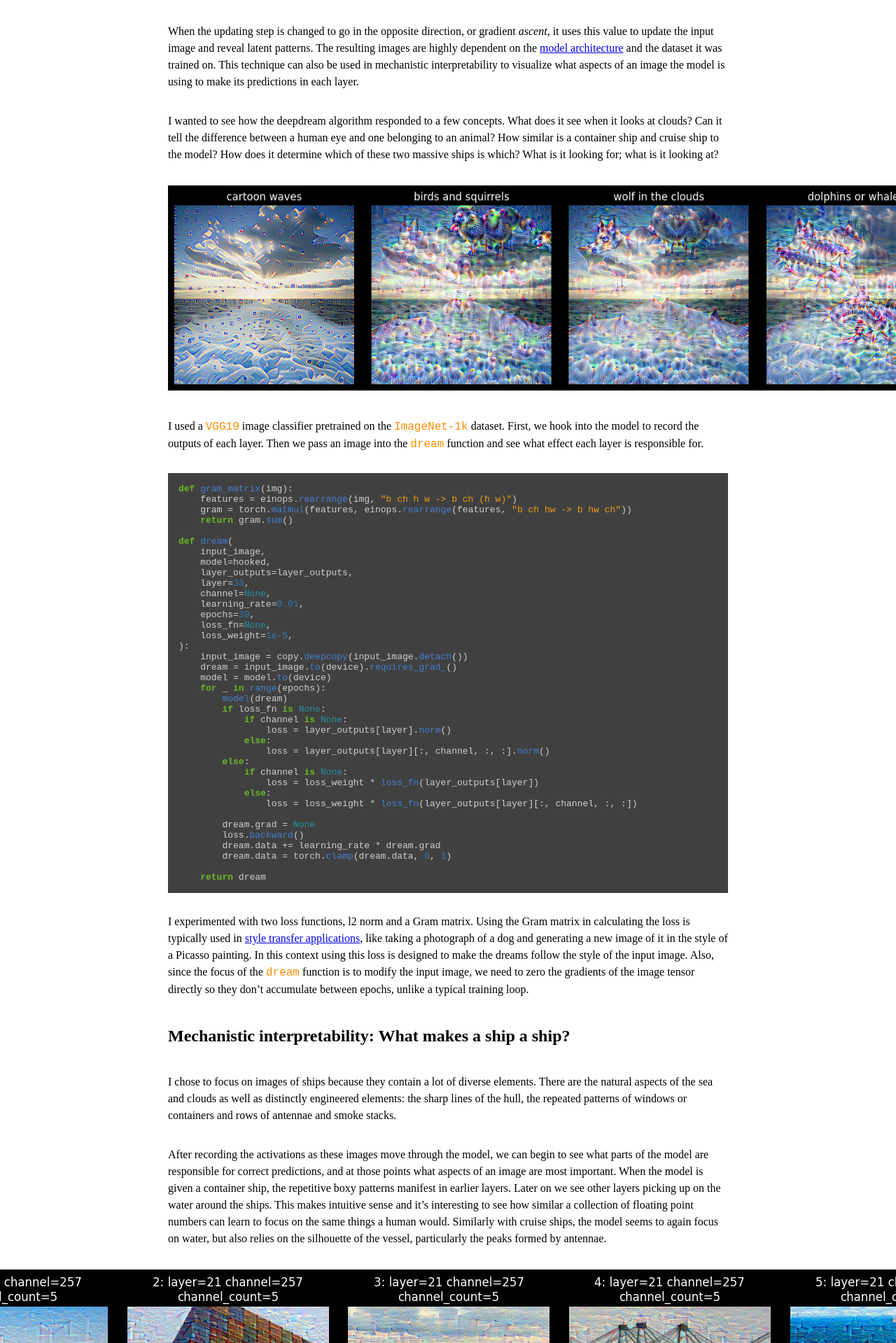
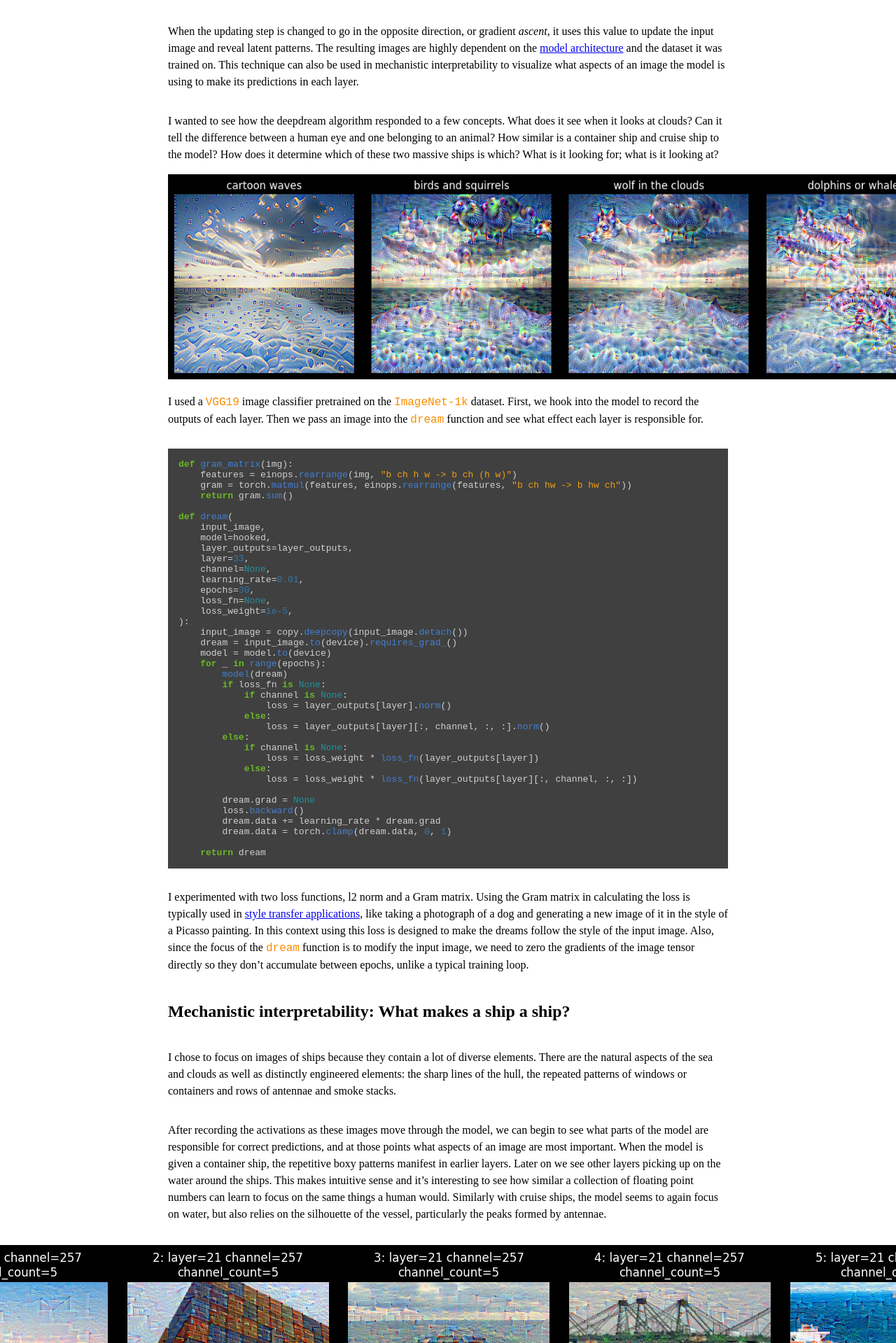
Before and after one commit to benarnav/benarnav.github.io, a Jekyll site: the page built from posts/dream_mech_interp.md, in a window 1280 px wide. Shown: the part 1407-3326 px from the top of the page at 70% size. Built offline with Jekyll 4.4.1, drawn with Linux system fonts in a browser that asks for light colours.

Commit message:
update layout

````diff
--- a/posts/dream_mech_interp.md
+++ b/posts/dream_mech_interp.md
@@ -20,9 +20,9 @@ When training most machine learning models, a loss is calculated at each step th
 When the updating step is changed to go in the opposite direction, or gradient *ascent*, it uses this value to update the input image and reveal latent patterns. The resulting images are highly dependent on the [model architecture](https://miro.medium.com/v2/resize:fit:900/0*v4YDpwhBGF-B42E4.png){:target="_blank" rel="noopener"} and the dataset it was trained on. This technique can also be used in mechanistic interpretability to visualize what aspects of an image the model is using to make its predictions in each layer.
 
 I wanted to see how the deepdream algorithm responded to a few concepts. What does it see when it looks at clouds? Can it tell the difference between a human eye and one belonging to an animal? How similar is a container ship and cruise ship to the model? How does it determine which of these two massive ships is which? What is it looking for; what is it looking at?
-
+<div style="align-self: center;">
 <img class="image-solo" src="/assets/img/dream_clouds.png" alt="deepdream in the clouds" />
-
+</div>
 I used a `VGG19` image classifier pretrained on the `ImageNet-1k` dataset. First, we hook into the model to record the outputs of each layer. Then we pass an image into the `dream` function and see what effect each layer is responsible for.
 
 ```python
````
